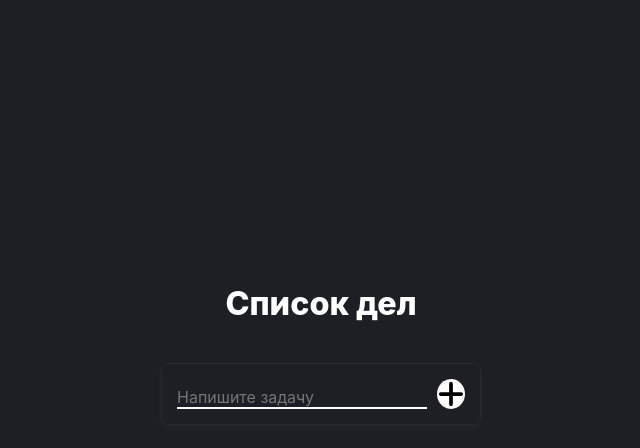
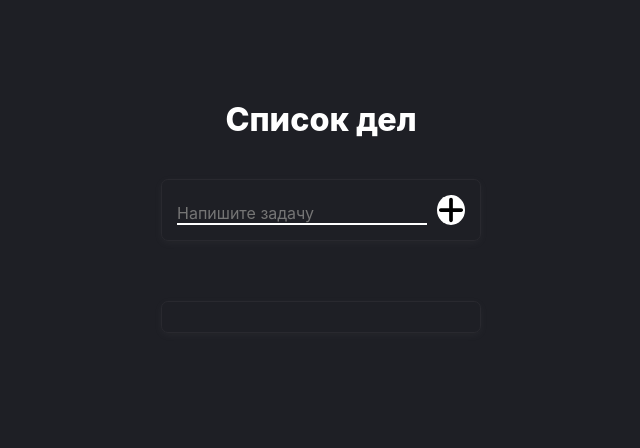
Before and after one commit to Atikingi/ToDoTS, a website built with webpack: page src/index.html in a window 1280 px wide. Shown: the whole page, without its empty margins (319-959 px from the left). Built offline with nearby package versions, Linux system fonts and the light colour scheme.

Commit message:
Fix styles

```diff
--- a/package.json
+++ b/package.json
@@ -42,9 +42,6 @@
     "eslint-config-prettier": "^8.5.0",
     "eslint-plugin-prettier": "^4.2.1",
     "html-webpack-plugin": "^5.5.0",
-    "husky": "^8.0.1",
-    "jest": "^28.1.3",
-    "jest-environment-jsdom": "^28.1.3",
     "mini-css-extract-plugin": "^2.6.1",
     "prettier": "^2.7.1",
     "style-loader": "^3.3.1",
--- a/src/styles/style.scss
+++ b/src/styles/style.scss
@@ -6,14 +6,17 @@
     font-family: Inter, sans-serif;
 }
 
+body {
+    background: #1e1f25;
+}
+
 .todo {
     &__wrapper {
         width: 100vw;
-        height: 100vh;
+        margin-top: 100px;
         display: flex;
         flex-direction: column;
         align-items: center;
-        justify-content: center;
 
         background: #1e1f25;
     }
```
Also changed, not shown: src/styles/style.css, 2 other files.
